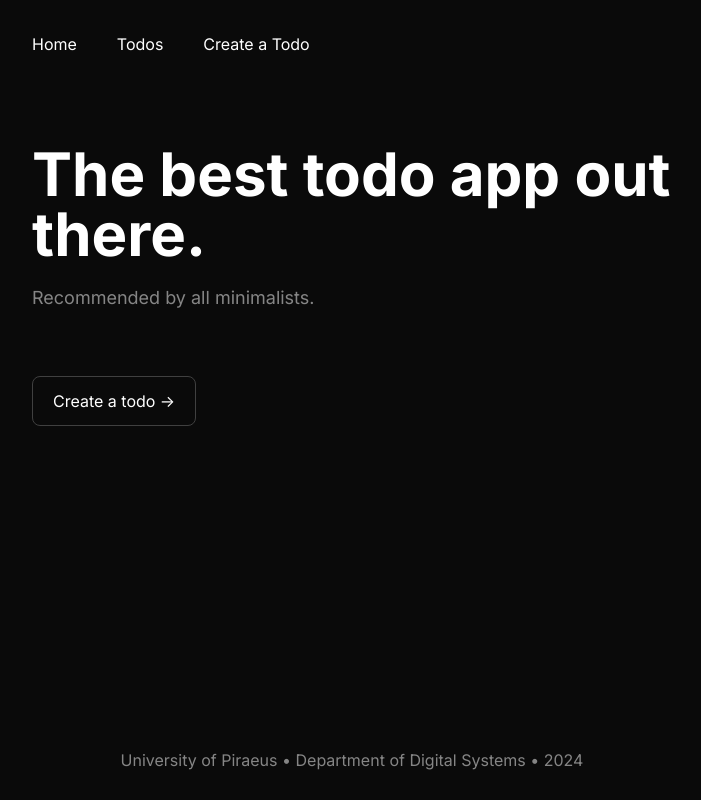
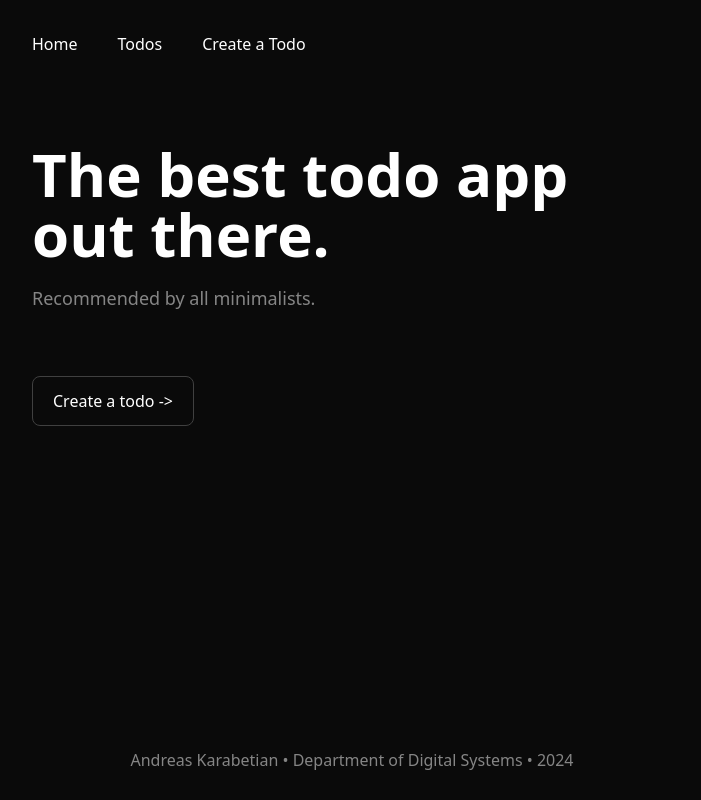
Before and after one commit to adreaskar/nextjs-intro-app, a Next.js app: page / in a window 1280 px wide. Shown: the whole page, without its empty margins (288-989 px from the left). Built offline with nearby package versions, Linux system fonts and the light colour scheme.

Commit message:
General fixes

```diff
--- a/app/globals.css
+++ b/app/globals.css
@@ -7,7 +7,26 @@
     --background-rgb: 10, 10, 10;
 }
 
+@layer utilities {
+    /* Hide scrollbar for Chrome, Safari and Opera */
+    ::-webkit-scrollbar {
+        display: none;
+    }
+    /* Hide scrollbar for IE, Edge and Firefox */
+    * {
+        -ms-overflow-style: none; /* IE and Edge */
+        scrollbar-width: none; /* Firefox */
+    }
+}
+
 body {
     color: rgb(var(--foreground-rgb));
     background: rgb(var(--background-rgb));
+    scrollbar-width: thin;
 }
+
+input {
+    background: rgb(var(--background-rgb));
+    color: rgb(var(--foreground-rgb));
+    @apply border-2 border-neutral-700 rounded-sm p-1 mt-2 focus:outline-none;
+}
--- a/app/layout.js
+++ b/app/layout.js
@@ -1,8 +1,6 @@
 import { Inter } from 'next/font/google';
 import Link from 'next/link';
 import './globals.css';
-
-const inter = Inter({ subsets: ['latin'] });
 
 export const metadata = {
     title: 'My Todo App',
@@ -18,7 +16,7 @@ export default function RootLayout({ children }) {
 
     return (
         <html lang="en">
-            <body className={inter.className}>
+            <body>
                 <header className="w-1/2 m-auto py-8">
                     <nav>
                         <ul className="flex gap-10">
@@ -36,7 +34,7 @@ export default function RootLayout({ children }) {
                 <div>{children}</div>
 
                 <footer className="text-white/50 absolute bottom-0 p-7 w-screen text-center">
-                    University of Piraeus • Department of Digital Systems •{' '}
+                    Andreas Karabetian • Department of Digital Systems •{' '}
                     {new Date().getFullYear()}
                 </footer>
             </body>
--- a/app/page.js
+++ b/app/page.js
@@ -7,7 +7,7 @@ export default function Home() {
             <p className="text-lg mt-5 opacity-50">
                 Recommended by all minimalists.
             </p>
-            <Link href="/todos">
+            <Link href="/create-todo">
                 <button className="duration-200 mt-16 py-3 px-5 rounded-lg border border-neutral-700 hover:bg-neutral-800/30">
                     Create a todo -&gt;
                 </button>
--- a/app/todos/page.js
+++ b/app/todos/page.js
@@ -9,11 +9,11 @@ const getTodos = async () => {
 const TodosPage = async () => {
     const todos = await getTodos();
     return (
-        <main className="py-14 w-1/2 m-auto">
-            <div className="border-b border-neutral-700 pb-2">
+        <main className="py-14 w-1/2 m-auto h-[calc(100vh-168px)] overflow-hidden">
+            <div className="border-b border-neutral-700/70 pb-2">
                 <h1 className="text-6xl font-bold">Todo List</h1>
                 <div className="mt-5 text-lg flex justify-between px-1">
-                    <p className="opacity-50">Here are all your todos</p>
+                    <p className="opacity-50">Your todos listed below</p>
                     <p className="opacity-50">Due</p>
                 </div>
             </div>
--- a/components/TodosList.js
+++ b/components/TodosList.js
@@ -2,7 +2,7 @@ import TodoItem from './TodoItem';
 
 const TodosList = ({ todos }) => {
     return (
-        <div>
+        <div className="h-[calc(100%-60px)] overflow-auto">
             {todos.map((todo) => (
                 <TodoItem todo={todo} key={todo.id} />
             ))}
```
